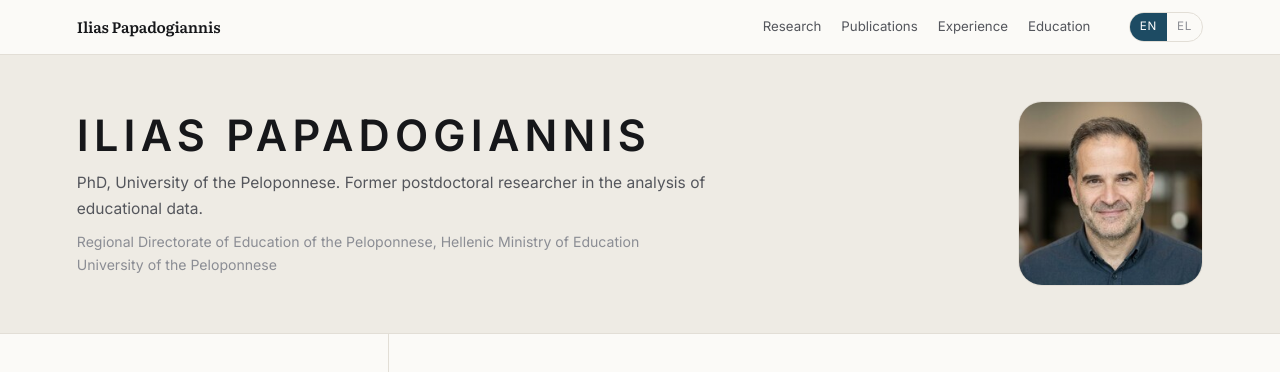
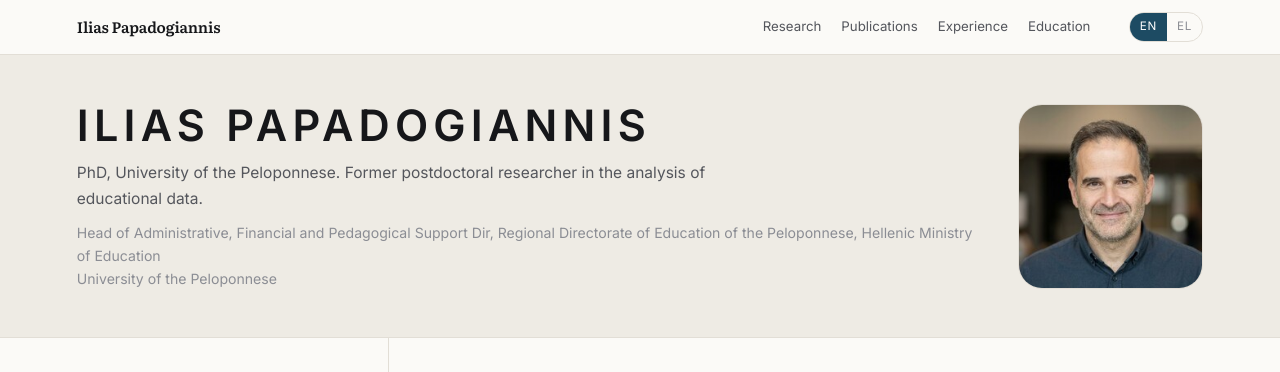
Before and after one commit to hpapadogiannis/cv, a plain HTML site: page index.html in a window 1280 px wide. Shown: the top 372 px of the page. Drawn offline with Linux system fonts and the light colour scheme.

Commit message:
Update index.html

```diff
--- a/index.html
+++ b/index.html
@@ -303,7 +303,7 @@ const EXP = [
             el:["Εκπαιδευτής ενηλίκων","Εθνικό Κέντρο Δημόσιας Διοίκησης και Αυτοδιοίκησης (ΕΚΔΔΑ)","Θεματικές ενότητες Διοίκησης, Στατιστικής, Οικονομίας και Λογιστικής για στελέχη δημόσιας διοίκησης, με σχεδιασμό μαθησιακών αποτελεσμάτων και αξιολόγηση προγραμμάτων."]},
  {w:"2018 —",en:["Instructor","Vocational Training Schools (SAEK)","Courses in administration, statistics and accounting."],
             el:["Εκπαιδευτής","Σχολές Ανώτερης Επαγγελματικής Κατάρτισης (ΣΑΕΚ)","Μαθήματα Διοίκησης, Στατιστικής και Λογιστικής."]},
- {w:"2014 —",en:["Manager of European Programmes (Erasmus+)","Regional Directorate of Education of the Peloponnese","European programmes with a combined budget above €2 million (IDEA, Initiation, SUSEDI), and dozens of information days and workshops for teachers."],
+ {w:"2014 —",en:["Cordinator of European Programmes (Erasmus+)","Regional Directorate of Education of the Peloponnese","European programmes with a combined budget above €2 million (IDEA, Initiation, SUSEDI), and dozens of information days and workshops for teachers."],
             el:["Διαχειριστής ευρωπαϊκών προγραμμάτων (Erasmus+)","Περιφερειακή Διεύθυνση Εκπαίδευσης Πελοποννήσου","Ευρωπαϊκά προγράμματα συνολικού ύψους άνω των 2 εκατ. ευρώ (IDEA, Initiation, SUSEDI), και δεκάδες ημερίδες και εργαστήρια για εκπαιδευτικούς."]},
  {w:"2011 – 2016",en:["Head of the Administrative Department","Regional Directorate of Education of the Peloponnese",""],
             el:["Προϊστάμενος Διοικητικού Τμήματος","Περιφερειακή Διεύθυνση Εκπαίδευσης Πελοποννήσου",""]},
@@ -334,7 +334,7 @@ const T = {
   nav_research:"Research", nav_pubs:"Publications", nav_exp:"Experience", nav_edu:"Education", nav_contact:"More",
   name:"Ilias Papadogiannis",
   role:"PhD, University of the Peloponnese. Former postdoctoral researcher in the analysis of educational data.",
-  affil1:"Regional Directorate of Education of the Peloponnese, Hellenic Ministry of Education",
+  affil1:"Head of Administrative, Financial and Pedagogical Support Dir, Regional Directorate of Education of the Peloponnese, Hellenic Ministry of Education",
   affil2:"University of the Peloponnese",
   l_email:"Email", s_contact:"Contact", mono:"IP",
   lab_research:"Research", h_research:"What I work on",
```
